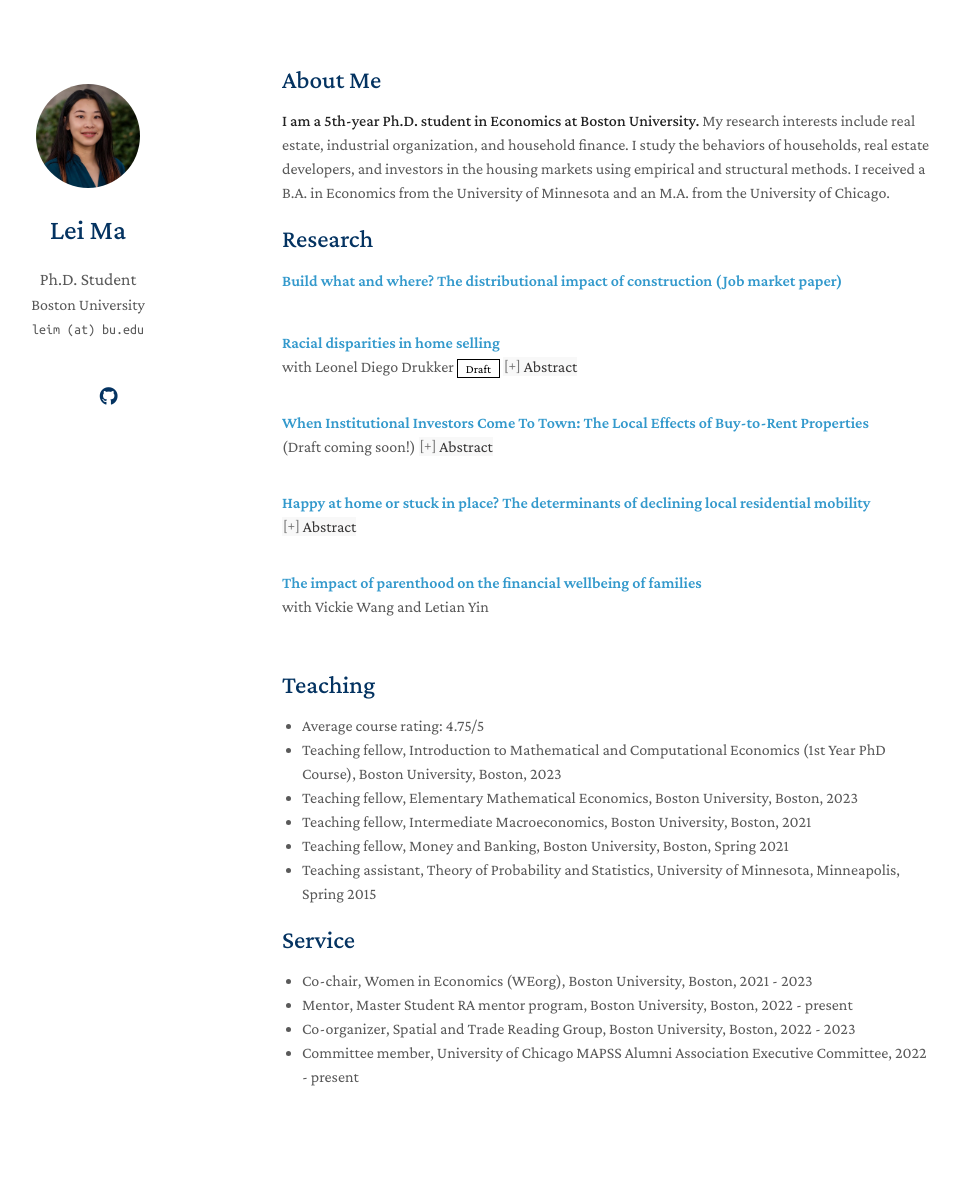
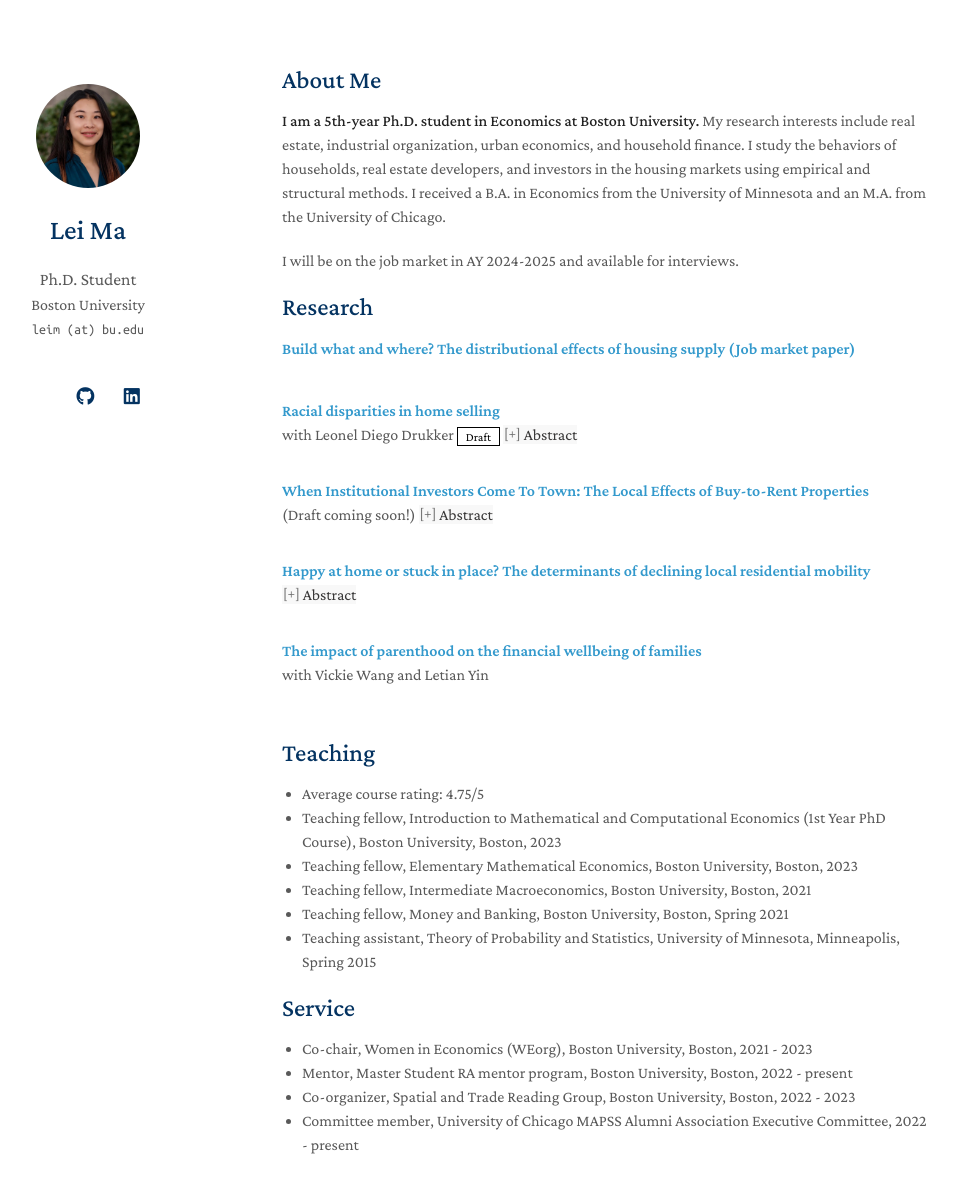
Before and after one commit to leima0521/leima-econ, a Jekyll site: the page built from index.md, in a window 1280 px wide and 1251 px high. Shown: the top 1193 px of the window, without its empty margins (188-1148 px from the left). Built offline with Jekyll 4.4.1, drawn with Linux system fonts in a browser that asks for light colours; nearby versions of some CDN libraries; a style sheet for code colours, icons or effects is not loaded; our own code applies the rules of GitHub Pages for plain Markdown files.

```diff
--- a/_config.yml
+++ b/_config.yml
@@ -15,7 +15,7 @@ canonical: https://leima-econ.com
 # google_scholar: https://scholar.google.com/
 cv_link: assets/files/curriculum_vitae.pdf
 github_link: https://github.com/leima0521
-# linkedin: https://www.linkedin.com/
+linkedin: www.linkedin.com/in/leima-econ
 # twitter: https://twitter.com/
 
 # Images (e.g., your profile picture and your website's favicon)
--- a/_data/publications.yml
+++ b/_data/publications.yml
@@ -1,7 +1,7 @@
 main:
 
   - id: 1
-    title: Build what and where? The distributional impact of construction (Job market paper)
+    title: Build what and where? The distributional effects of housing supply (Job market paper)
     # authors:
     # abstract:
 
--- a/index.md
+++ b/index.md
@@ -5,7 +5,9 @@ layout: homepage
 ## About Me
 
 **I am a 5th-year Ph.D. student in Economics at Boston University.**
-My research interests include real estate, industrial organization, and household finance. I study the behaviors of households, real estate developers, and investors in the housing markets using empirical and structural methods. I received a B.A. in Economics from the University of Minnesota and an M.A. from the University of Chicago.
+My research interests include real estate, industrial organization, urban economics, and household finance. I study the behaviors of households, real estate developers, and investors in the housing markets using empirical and structural methods. I received a B.A. in Economics from the University of Minnesota and an M.A. from the University of Chicago.
+
+I will be on the job market in AY 2024-2025 and available for interviews.
 
 
 <!--
```
Also changed, not shown: 3 other files.
